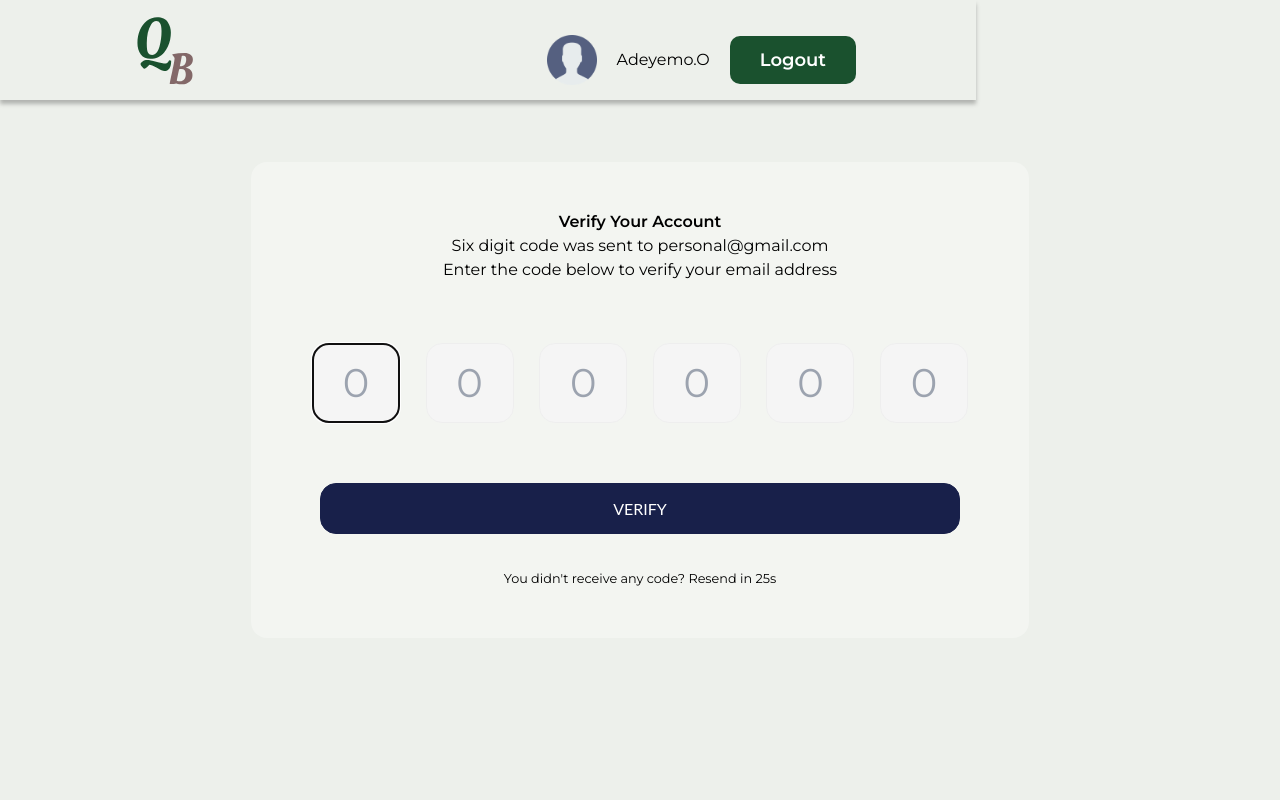
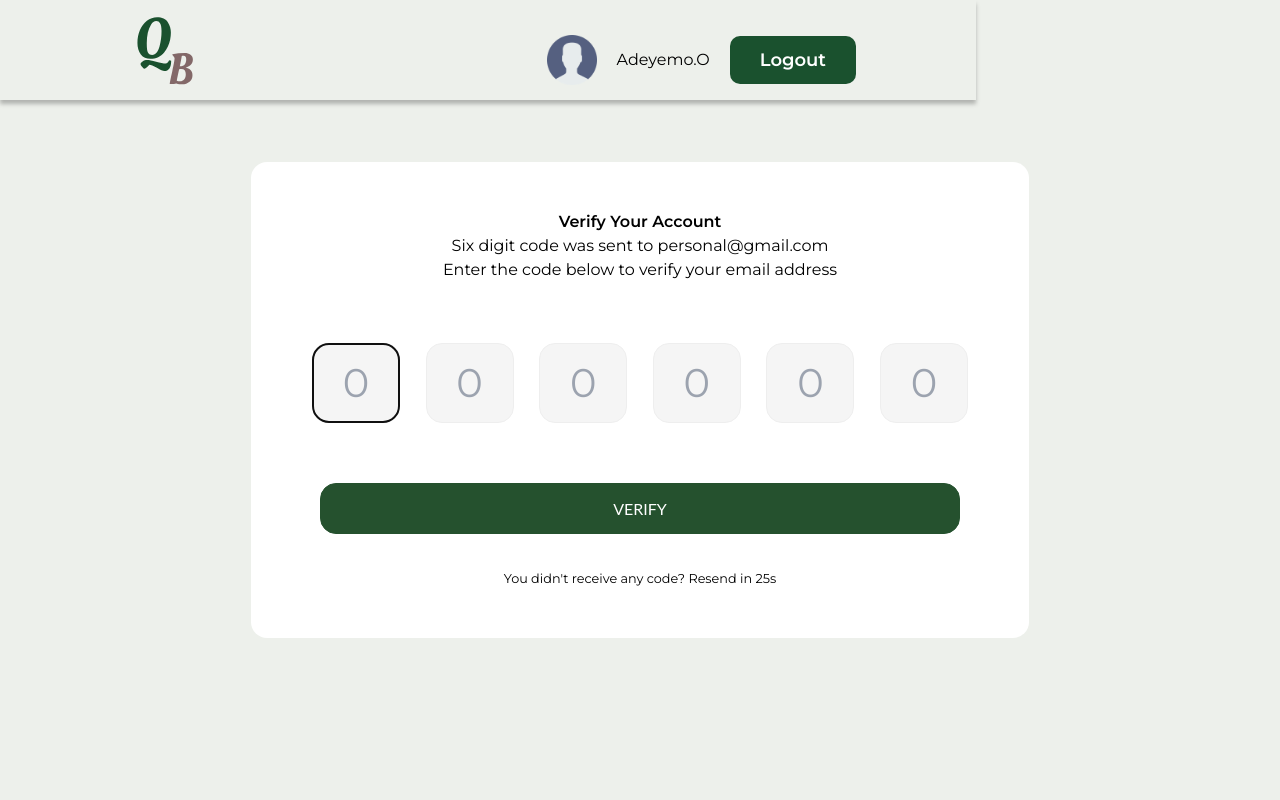
Before and after one commit to decadevs/live-project-frontend-2-quick-bite-frontend, a React (Vite) app in the folder client/: page /otp in a window 1280 px wide. Shown: the top 800 px of the page. Built offline with nearby package versions, Linux system fonts and the light colour scheme.

Commit message:
Made some changes to the container styles

```diff
--- a/client/package.json
+++ b/client/package.json
@@ -15,7 +15,8 @@
     "react": "^18.2.0",
     "react-anchor-link-smooth-scroll": "^1.0.12",
     "react-dom": "^18.2.0",
-    "react-router-dom": "^6.14.2"
+    "react-router-dom": "^6.14.2",
+    "sass": "^1.64.2"
   },
   "devDependencies": {
     "@types/react": "^18.2.15",
--- a/client/src/components/otpVerification/OtpVerification.css
+++ b/client/src/components/otpVerification/OtpVerification.css
@@ -18,7 +18,7 @@ html {
 }
 
 .containerApp {
-    background-color: rgba(255, 255, 255, 0.3);
+    background-color: rgba(255, 255, 255);
     border-radius: 1rem;
     padding: 3rem;
     max-width: 100rem;
@@ -77,12 +77,12 @@ html {
 
 .btn-primary {
     color: #fff;
-    background-color: rgb(24,32,74);
-    border-color: rgb(24,32,74);
+    background-color: rgb(37,81,46);
+    border-color: rgb(37,81,46);
 }
 
 .resend {
-    color: blue;
+    color: rgb(37,81,46);
 }
 
 /* ------------------- Media Queries ------------------- */
```
Also changed, not shown: client/src/App.tsx (+3 -7 lines), 1 other file (tests, documents, lock files or other folders).
